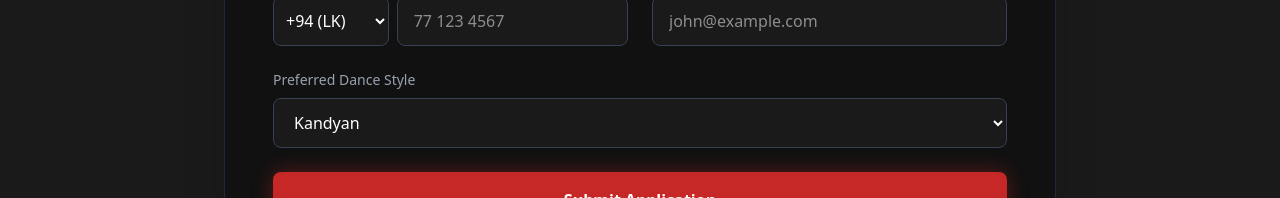
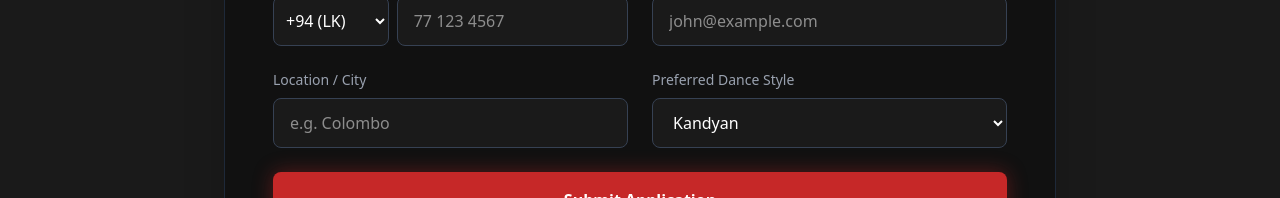
Before and after one commit to deshan2004/Groove-Academy-, a Next.js app: page /enroll in a window 1280 px wide. Shown: the part 531-729 px from the top of the page. Built offline with nearby package versions, Linux system fonts and the light colour scheme; no server answers; the database is empty; sample sign-in values are in the browser's storage.

Commit message:
Add location field to enroll form

```diff
--- a/src/app/admin/page.tsx
+++ b/src/app/admin/page.tsx
@@ -293,6 +293,7 @@ export default function AdminDashboard() {
                 <tr className="bg-black/50 text-gray-400 text-sm uppercase tracking-wider">
                   <th className="px-6 py-4 font-medium border-b border-gray-800">Student</th>
                   <th className="px-6 py-4 font-medium border-b border-gray-800">Contact</th>
+                  <th className="px-6 py-4 font-medium border-b border-gray-800">Location</th>
                   <th className="px-6 py-4 font-medium border-b border-gray-800">Age</th>
                   <th className="px-6 py-4 font-medium border-b border-gray-800">Style</th>
                   <th className="px-6 py-4 font-medium border-b border-gray-800">Status</th>
@@ -327,6 +328,7 @@ export default function AdminDashboard() {
                           <Phone className="w-4 h-4 text-gray-500" /> {student.phone}
                         </div>
                       </td>
+                      <td className="px-6 py-4 text-sm text-gray-300">{student.location || "N/A"}</td>
                       <td className="px-6 py-4 text-sm text-gray-300">{student.age} yrs</td>
                       <td className="px-6 py-4">
                         <span className="px-3 py-1 inline-flex text-xs leading-5 font-semibold rounded-full bg-academy-gold/10 text-academy-gold border border-academy-gold/20">
--- a/src/app/api/enroll/route.ts
+++ b/src/app/api/enroll/route.ts
@@ -44,6 +44,7 @@ export async function POST(request: Request) {
       !body.age ||
       !body.phone ||
       !body.email ||
+      !body.location ||
       !body.preferred_style
     ) {
       return NextResponse.json(
--- a/src/components/EnrollmentSection.tsx
+++ b/src/components/EnrollmentSection.tsx
@@ -10,6 +10,7 @@ const EnrollmentSection = () => {
     age: "",
     phone: "",
     email: "",
+    location: "",
     preferred_style: "Kandyan",
   });
   const [countryCode, setCountryCode] = useState("+94");
@@ -50,6 +51,7 @@ const EnrollmentSection = () => {
           age: "",
           phone: "",
           email: "",
+          location: "",
           preferred_style: "Kandyan",
         });
       } else {
@@ -183,6 +185,20 @@ const EnrollmentSection = () => {
               </div>
             </div>
 
+            <div className="grid grid-cols-1 md:grid-cols-2 gap-6">
+              <div>
+                <label className="block text-sm font-medium text-gray-400 mb-2">Location / City</label>
+                <input
+                  type="text"
+                  name="location"
+                  required
+                  value={formData.location}
+                  onChange={handleChange}
+                  className="w-full bg-academy-gray border border-gray-700 rounded-lg px-4 py-3 text-white focus:outline-none focus:border-academy-gold focus:ring-1 focus:ring-academy-gold transition-colors"
+                  placeholder="e.g. Colombo"
+                />
+              </div>
+
               <div>
                 <label className="block text-sm font-medium text-gray-400 mb-2">Preferred Dance Style</label>
                 <select
@@ -197,6 +213,7 @@ const EnrollmentSection = () => {
                   <option value="Classical">Classical</option>
                   <option value="Contemporary">Contemporary</option>
                 </select>
+              </div>
             </div>
 
             <button
```
Lines whose indentation alone changed are shown as unchanged.
